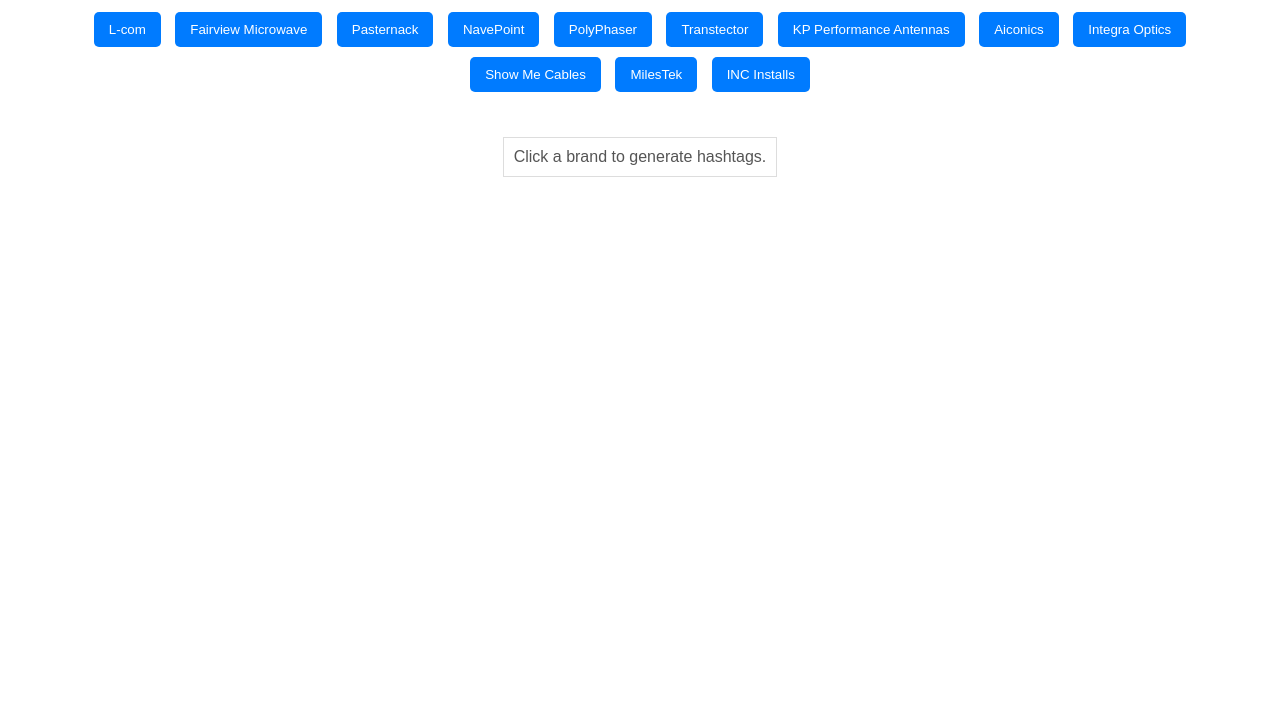
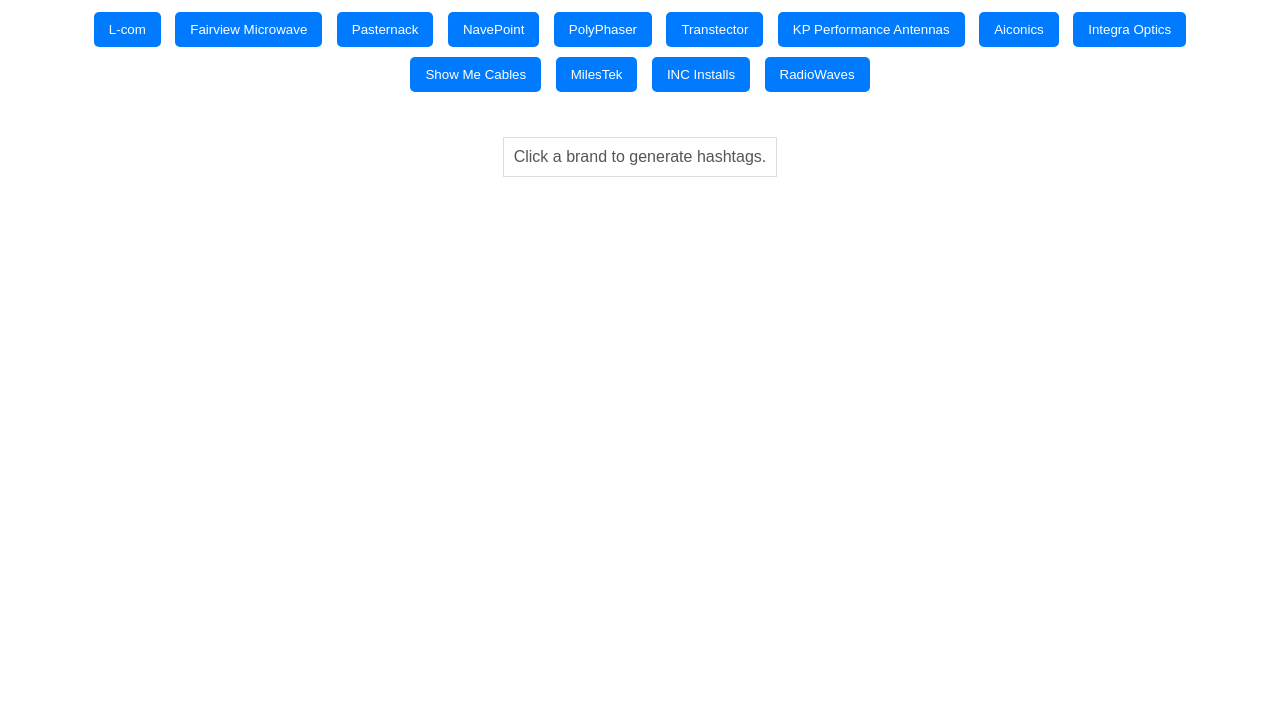
Before and after one commit to cmcgeeIE/brand_hashtag_generator, a plain HTML site: page index.html in a window 1280 px wide. Shown: the part 73-800 px from the top of the page. Drawn offline with Linux system fonts and the light colour scheme.

Commit message:
Update index.html

```diff
--- a/index.html
+++ b/index.html
@@ -21,6 +21,7 @@
         <button class="brandButton" data-brand="Show Me Cables">Show Me Cables</button>
         <button class="brandButton" data-brand="MilesTek">MilesTek</button>
         <button class="brandButton" data-brand="INC Installs">INC Installs</button>
+        <button class="brandButton" data-brand="RadioWaves">RadioWaves</button>
     </div>
     <p id="hashtagsOutput">Click a brand to generate hashtags.</p>
     <button id="copyButton" style="display:none;">Copy to Clipboard</button>
```
